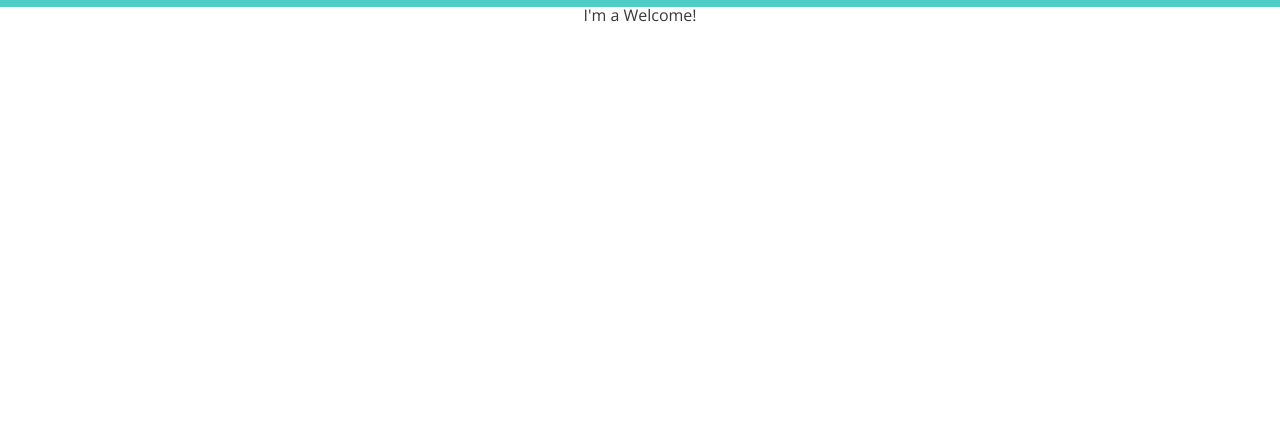
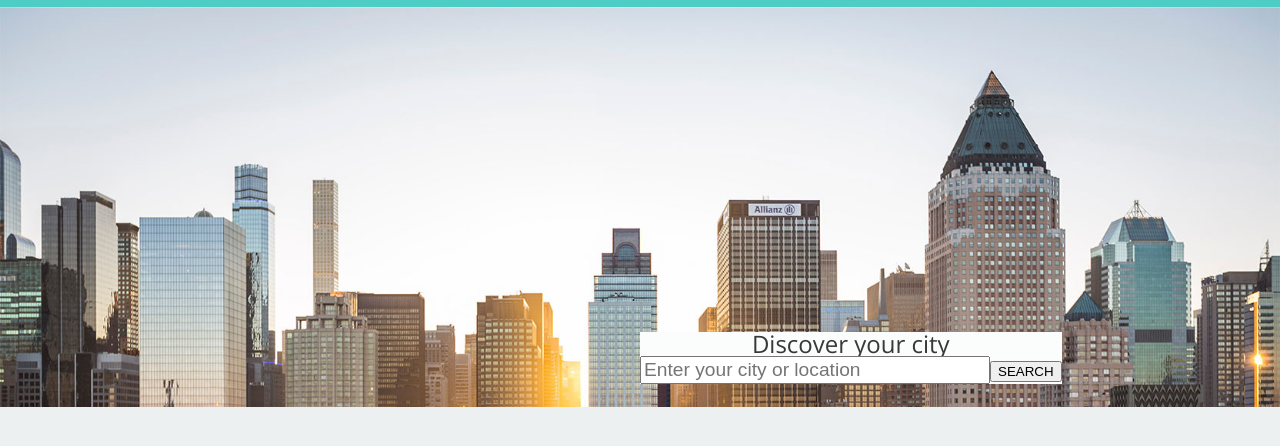
Before and after one commit to soytjan/the-know, a React app: page / in a window 1280 px wide. Shown: the part 68-514 px from the top of the page. Built offline with nearby package versions, Linux system fonts and the light colour scheme.

Commit message:
Start basic styling for Welcome landing page

```diff
--- a/src/components/App/App.scss
+++ b/src/components/App/App.scss
@@ -1,8 +1,13 @@
 @import "../../variables.scss";
+
+body, html {
+  height: 100%;
+}
 
 .App {
   color: $default-font-color;
   font-family: $main-font;
   text-align: center;
   font-size: 16px;
+  height: 100%;
 }
--- a/src/containers/SearchWelcome/SearchWelcome.js
+++ b/src/containers/SearchWelcome/SearchWelcome.js
@@ -1,18 +1,33 @@
 import React, { Component } from 'react';
-import { connect } from 'react-redux';
-import PropTypes from 'prop-types';
+// import { connect } from 'react-redux';
+// import PropTypes from 'prop-types';
 import './SearchWelcome.css';
 
-SearchWelcome.propTypes = {
+// SearchWelcome.propTypes = {
 
-};
+// };
 
 class SearchWelcome extends Component {
+  constructor() {
+    super();
+    this.state = {
+      location: '',
+    }
+  }
+
   render() {
     return (
-      <nav className='SearchWelcome'>
-        I'm a SearchWelcome!
-      </nav>
+      <article className='SearchWel'>
+        <h2>Discover your city</h2>
+        <form>
+          <input
+            type="text"
+            placeholder='Enter your city or location'
+            className='input-wel'
+          />
+          <button className='btn-wel-search'>SEARCH</button>
+        </form>
+      </article>
     )
   }
 }
--- a/src/containers/SearchWelcome/SearchWelcome.scss
+++ b/src/containers/SearchWelcome/SearchWelcome.scss
@@ -0,0 +1,14 @@
+@import "../../variables.scss";
+
+.SearchWel {
+  background-color: $white;
+
+  h2 {
+    font-size: 1.5em;
+  }
+}
+
+.input-wel {
+  font-size: 1.2em;
+  width: 350px;
+}
--- a/src/containers/Welcome/Welcome.js
+++ b/src/containers/Welcome/Welcome.js
@@ -1,6 +1,7 @@
 import React, { Component } from 'react';
 // import { connect } from 'react-redux';
 // import PropTypes from 'prop-types';
+import SearchWelcome from '../SearchWelcome/SearchWelcome';
 import './Welcome.css';
 
 // Welcome.propTypes = {
@@ -10,9 +11,13 @@ import './Welcome.css';
 class Welcome extends Component {
   render() {
     return (
-      <nav className='Welcome'>
-        I'm a Welcome!
-      </nav>
+      <section className='Welcome'>
+        <section className='bg-img half-page'>
+        </section>
+        <section className='half-page'>
+        </section>
+        <SearchWelcome />
+      </section>
     )
   }
 }
--- a/src/containers/Welcome/Welcome.scss
+++ b/src/containers/Welcome/Welcome.scss
@@ -0,0 +1,21 @@
+@import "../../variables.scss";
+
+.Welcome {
+  height: 100%;
+
+  .SearchWel {
+    position: absolute;
+    top: 50%;
+    left: 50%;
+  }
+}
+
+.bg-img {
+  background-image: url('../../assets/city-bg-3.jpg');
+  background-size: cover;
+}
+
+.half-page {
+  height: 50%;
+  background-color: $main-bg;
+}
--- a/src/index.css
+++ b/src/index.css
@@ -50,3 +50,7 @@ table {
   border-collapse: collapse;
   border-spacing: 0;
 }
+
+#root {
+  height: 100%;
+}
--- a/src/variables.scss
+++ b/src/variables.scss
@@ -12,6 +12,7 @@ $black: #383838;
 $light-turq: #BEECE9;
 $turq: #4ECDC4;
 $gray: #979797;
+$white: #FBFCFC;
 
 // fonts
 $header-font: 'Poiret One', cursive;
```
Also changed, not shown: src/containers/SearchWelcome/SearchWelcome.test.js (+2 -0 lines), src/assets/city-bg-2.jpg (added), src/assets/city-bg-3.jpg (added), src/assets/city-bg.jpg (added), src/components/App/App.css, src/containers/SearchWelcome/SearchWelcome.css, src/containers/Welcome/Welcome.css.
